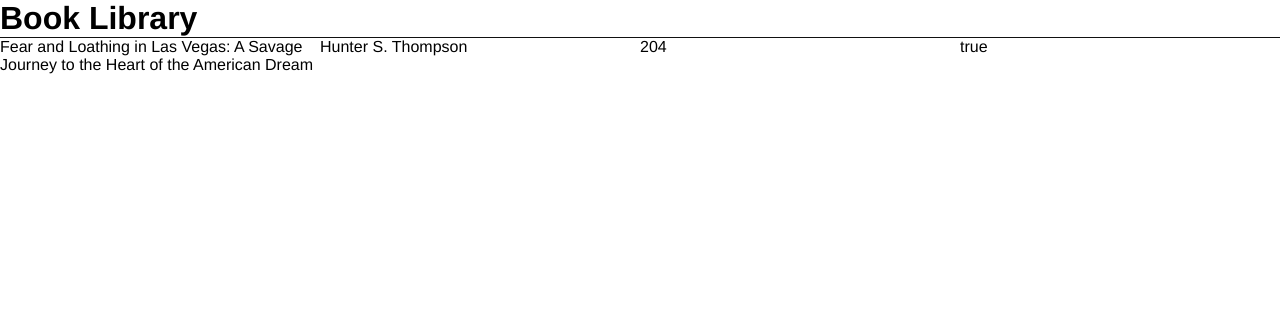
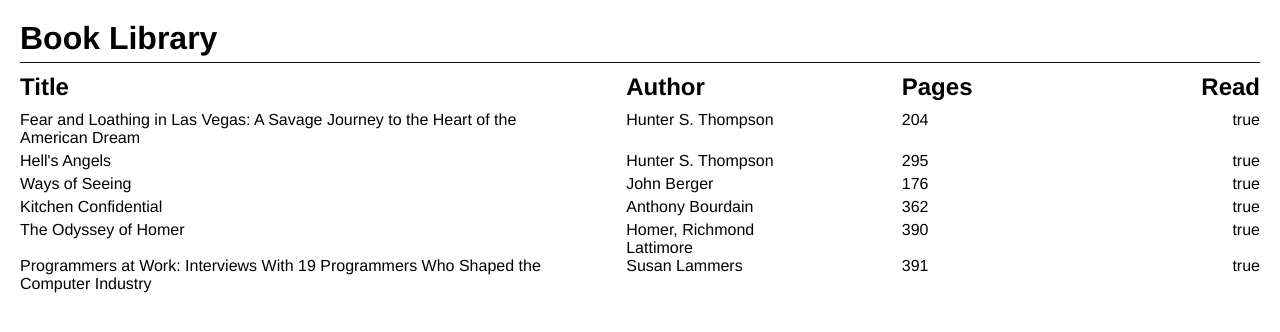
Before and after one commit to jackboakes/book-library, a plain HTML site: page index.html in a window 1280 px wide. Drawn offline with Linux system fonts and the light colour scheme.

Commit message:
Add styling to book grid

```diff
--- a/css/styles.css
+++ b/css/styles.css
@@ -1,25 +1,68 @@
+:root {
+    --font: Helvetica, Arial, sans-serif;
+    --text-colour: #111;
+    --accent-colour: #fe7502;
+    --grid-columns: 4;
+}
+
 * {
     box-sizing: border-box;
     margin: 0;
     padding: 0;
 }
 
-:root {
-    --font: Helvetica, Arial, sans-serif;
-    --text-colour: #111;
-}
-
 body {
     font-family: var(--font);
+    padding: 20px;
 }
 
 header
 {
     border-bottom: 1px solid var(--text-colour);
+    padding-bottom: 5px;
+    margin-bottom: 10px;
+}
+
+.container-titles {
+    display: grid;
+    grid-template-columns: 2fr repeat(calc(var(--grid-columns) - 2), 1fr) 0.5fr;
+}
+
+.container-titles h2:not(:first-child, :nth-child(4)) {
+    width: 60%;
+    justify-self: center;
+}
+
+.container-titles h2:nth-child(4) {
+    width: fit-content;
+    justify-self: end;
 }
 
 .book-container {
+    grid-column: 1 / calc(var(--grid-columns) + 1);
     display: grid;
-    grid-template-columns: repeat(4, 1fr);
+    grid-template-columns: 2fr repeat(calc(var(--grid-columns) - 2), 1fr) 0.5fr;
     grid-auto-rows: auto;
+    margin-top: 10px;
 }
+
+.book-title {
+    margin-bottom: 5px;
+    margin-left: 0;
+}
+
+.book-title:hover {
+    color: var(--accent-colour);
+    text-decoration: underline;
+    cursor: pointer;
+}
+
+.book-container > p:not(.book-title, :nth-child(4n)) {
+    width: 60%;
+    justify-self: center;
+}
+
+.book-container > p:nth-of-type(4n) {
+    width: fit-content;
+    justify-self: end;
+}
--- a/index.html
+++ b/index.html
@@ -11,8 +11,14 @@
     <header>
         <h1>Book Library</h1>
     </header>
-    <div class="book-container">
+    <div class="container-titles">
+        <h2>Title</h2>
+        <h2>Author</h2>
+        <h2>Pages</h2>
+        <h2>Read</h2>
+        <div class="book-container">
+        </div>
+    </div>
 
-    </div>
 </body>
 </html>
--- a/js/script.js
+++ b/js/script.js
@@ -4,7 +4,7 @@
     if(!new.target) {
         throw Error("You muse use the 'new' operator to call the constructor.");
     }
-    this.id = crypto.randomUUID();
+    this._id = crypto.randomUUID();
     this.title = title;
     this.author = author;
     this.page = page;
@@ -17,11 +17,17 @@
 }
 
 addBookToLibrary("Fear and Loathing in Las Vegas: A Savage Journey to the Heart of the American Dream", "Hunter S. Thompson", 204, true);
+addBookToLibrary("Hell's Angels", "Hunter S. Thompson", 295, true);
+addBookToLibrary("Ways of Seeing", "John Berger", 176, true);
+addBookToLibrary("Kitchen Confidential", "Anthony Bourdain", 362, true);
+addBookToLibrary("The Odyssey of Homer", "Homer, Richmond Lattimore", 390, true);
+addBookToLibrary("Programmers at Work: Interviews With 19 Programmers Who Shaped the Computer Industry", "Susan Lammers", 391, true);
 
 const bookContainer = document.querySelector(".book-container");
 
 library.forEach(book => {
     const title = document.createElement("p");
+    title.classList.add("book-title");
     title.textContent = book.title;
     bookContainer.appendChild(title);
 
```
